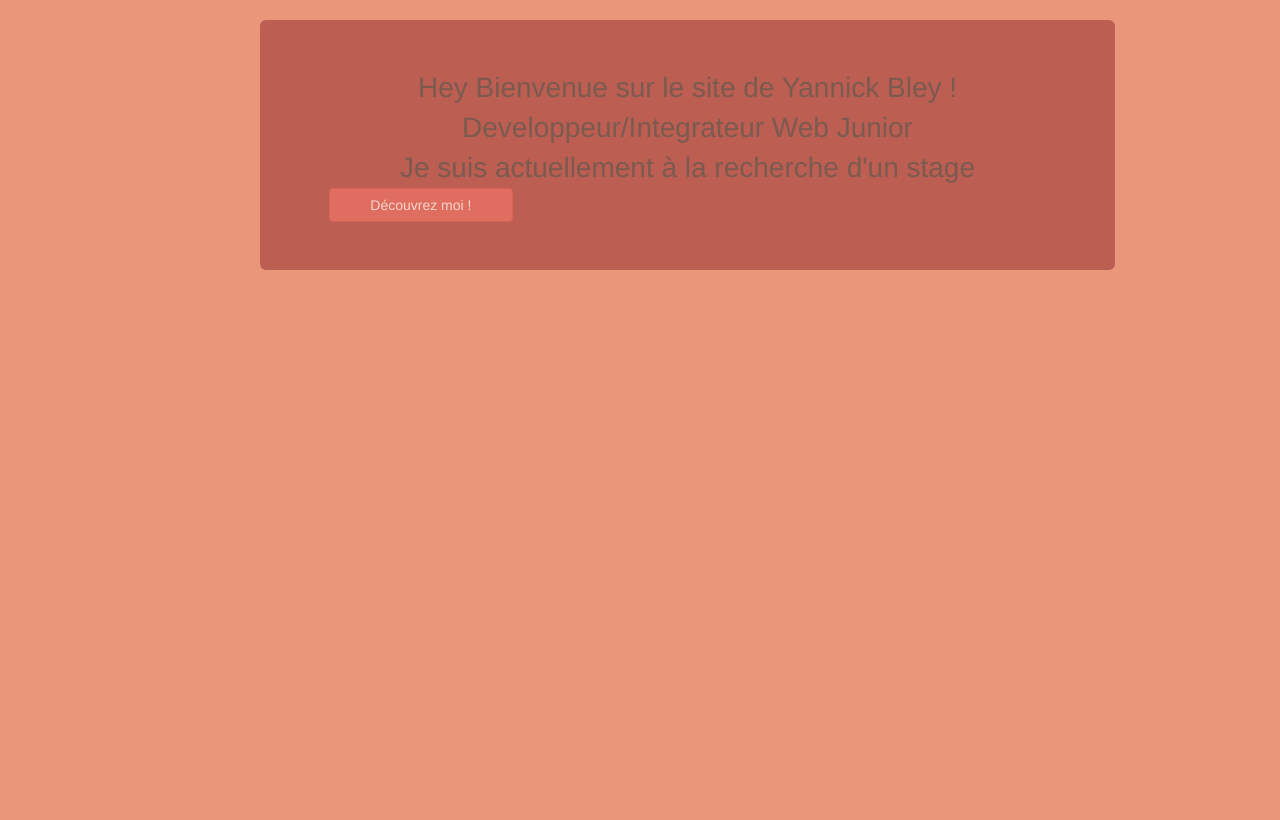
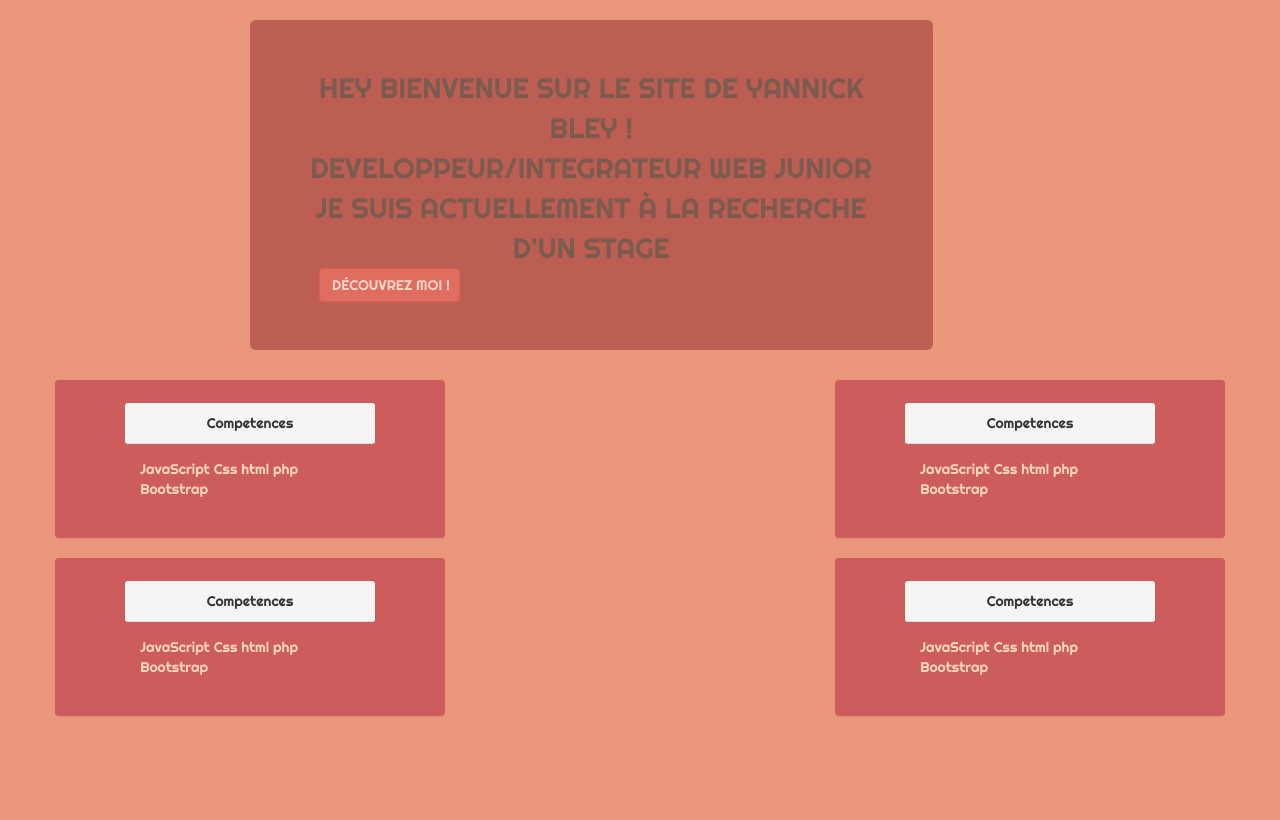
Before and after one commit to jeuneyannick/jeuneyannickbley_SITECV, a PHP site: page /index_bootstrap.php in a window 1280 px wide. Shown: the part 60-880 px from the top of the page. After the commit the page ends 776 px from the top, so only its background shows below. Run offline with PHP 8.4, Linux system fonts and the light colour scheme.

Commit message:
Commit Avancement Front-End Bootstrap

```diff
--- a/css/style_front.css
+++ b/css/style_front.css
@@ -13,12 +13,21 @@ body
       font-size:15px;
       font-weight:bold;
     }
- header
+.container-fluid
+{
+    background:peachpuff;
+
+}
+ .mastehead
  {
     background:darksalmon;
     width: 100%;
-    height:100vh;
+    height:90vh;
  }
+  .container-jumbotron
+  {
+      padding-top:9px;
+  }
    .jumbotron
    {
      background:#A13939;
@@ -30,8 +39,32 @@ body
        opacity:initial;
        font-size: 2em;
        text-align:center;
+       font-family:Righteous;
      }
        .jumbotron a
        {
          margin-left: 9px;
+         font-family:Righteous;
        }
+      .panel-default
+      {
+          background:indianred;
+          color:peachpuff;
+          font-size:1em;
+          font-family:Righteous;
+          padding:2% 6%;
+          border:none;
+      }
+      .panel-default:hover
+      {
+          background:moccasin;
+          color:indianred;
+          transition:1s;
+
+      }
+        .panel-heading
+        {
+            background:lightseagreen;
+            border-radius:3px;
+            text-align:center;
+        }
--- a/index_bootstrap.php
+++ b/index_bootstrap.php
@@ -1,7 +1,22 @@
 <?php
 
+
+
+
+
+
+
+
+
+
+
+
+
+
+
+
+
 ?>
-
 <!DOCTYPE html>
 <html lang="fr">
 
@@ -12,6 +27,7 @@
     <meta name="author" content="">
     <link rel="stylesheet" href="admin/css/bootstrap.min.css">
     <link rel="stylesheet" href="css/style_front.css">
+    <link href="https://fonts.googleapis.com/css?family=Righteous" rel="stylesheet">
     <title>Site cv Yannick Bley</title>
 </head>
 <body>
@@ -21,7 +37,7 @@
                 <div class="col-md-6 col-md-offset-6">
                     <ul class="nav navbar-nav">
                         <li><a href="#"><p>Accueil</p></a></li>
-            <li><a href="#"><p>Compétences</p></a></li>
+                        <li><a href="#competences"><p>Compétences</p></a></li>
                         <li><a href="#"><p>Formations</p></a></li>
                         <li><a href="#"><p>Contact</p></a></li>
                     </ul>
@@ -30,15 +46,72 @@
         </div>
     </nav>
 
-  <header class="mastehead col-lg-12">
+
+    <main class="mastehead col-lg-12">
         <div class="container">
-      <div class="jumbotron col-md-offset-2 col-md-9">
+            <div class="row">
+                <div class="jumbotron text-uppercase col-md-offset-2 col-md-7">
                     <div class="intro"> Hey Bienvenue sur le site de Yannick Bley !</div>
                     <div class="description">Developpeur/Integrateur Web Junior</div>
                     <div class="search"> Je suis actuellement à la recherche d'un stage</div>
-        <a class="btn btn-danger col-md-3 col-md-offset-3" href="#"> Découvrez moi ! </a>
+                    <a class="btn btn-danger col-md-3 col-md-offset-3 text-uppercase"  href="#"> Découvrez moi ! </a>
                 </div>
-    </header>
+            </div>
+        </div>
+        <section class="container">
+            <div class="row">
+                <div class="panel panel-default col-md-4">
+                    <div class="panel-heading">Competences</div>
+                    <div class="panel-body">
+                        JavaScript
+                        Css
+                        html
+                        php
+                        Bootstrap
+                    </div>
+                </div>
+                <div class="panel panel-default col-md-4 col-md-offset-4">
+                    <div class="panel-heading">Competences</div>
+                    <div class="panel-body">
+                        JavaScript
+                        Css
+                        html
+                        php
+                        Bootstrap
+                    </div>
+                </div>
+            </div>
+            <div class="row">
+                <div class="panel panel-default col-md-4">
+                    <div class="panel-heading">Competences</div>
+                    <div class="panel-body">
+                        JavaScript
+                        Css
+                        html
+                        php
+                        Bootstrap
+                    </div>
+                </div>
+                <div class="panel panel-default col-md-4 col-md-offset-4">
+                    <div class="panel-heading">Competences</div>
+                    <div class="panel-body">
+                        JavaScript
+                        Css
+                        html
+                        php
+                        Bootstrap
+                    </div>
+                </div>
+            </div>
+        </section>
+    </main>
 
+
+
+
+
+
+    <script src="https://ajax.googleapis.com/ajax/libs/jquery/1.12.4/jquery.min.js"></script>
+    <script src="admin/js/bootstrap.min.js"></script>
 </body>
 </html>
```
Lines whose indentation alone changed are shown as unchanged.
